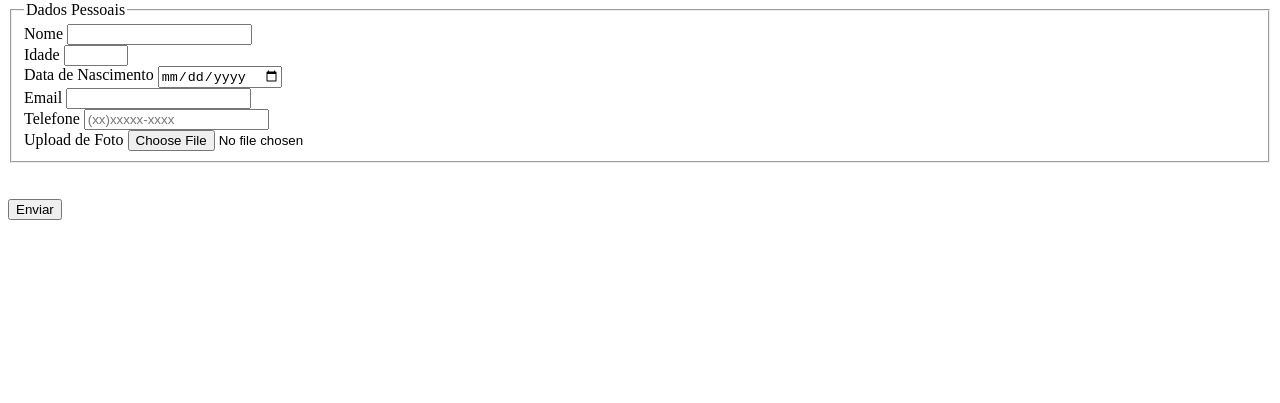
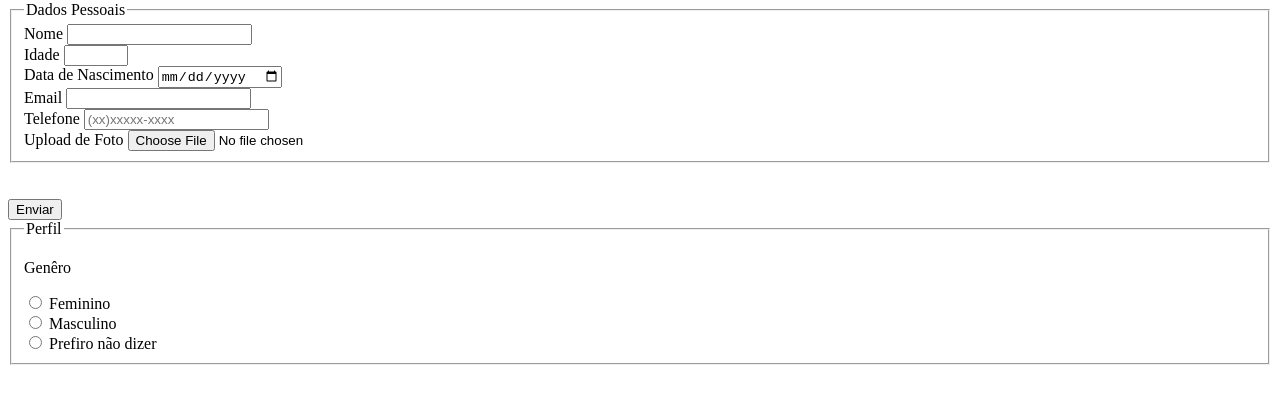
Before and after one commit to xLuanKyrb/Pesquisa-Culturama, a plain HTML site: page index.html in a window 1280 px wide. Shown: the part 79-482 px from the top of the page. Drawn offline with Linux system fonts and the light colour scheme.

Commit message:
Adiciona opcoes de genero

```diff
--- a/index.html
+++ b/index.html
@@ -39,5 +39,24 @@
         </form>
     </section>
 
+    <section>
+        <fieldset>
+            <legend>
+                Perfil
+            </legend>
+
+            <p>Genêro</p>
+            <input type="radio" name="userGender" value="Feminino">
+            <label for="userGender">Feminino</label>
+            <br>
+            <input type="radio" name="userGender" value="Masculino">
+            <label for="userGender">Masculino</label>
+            <br>
+            <input type="radio" name="userGender" value="Prefiro não dizer">
+            <label for="userGender">Prefiro não dizer</label>
+
+        </fieldset>
+    </section>
+
 </body>
 </html>
```
